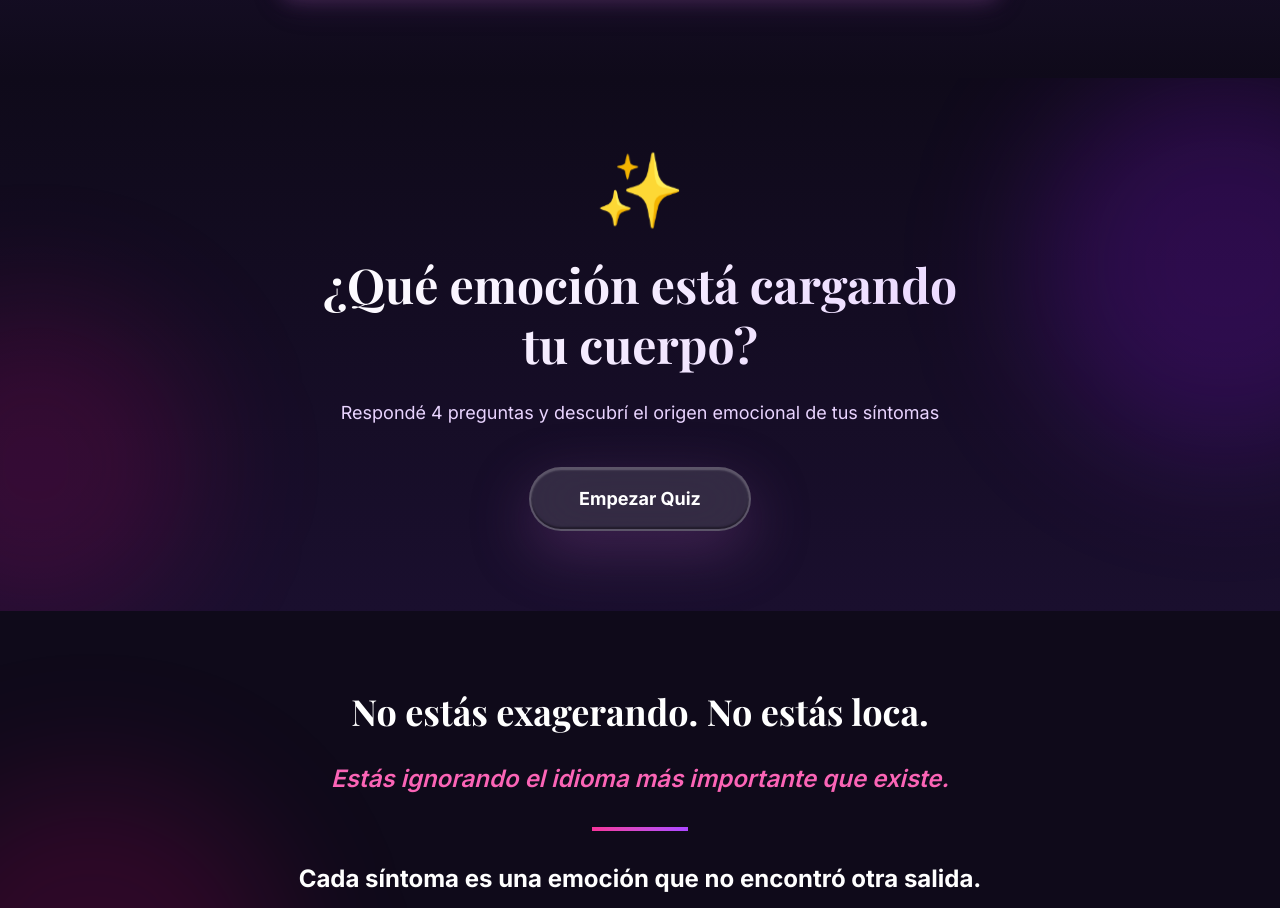
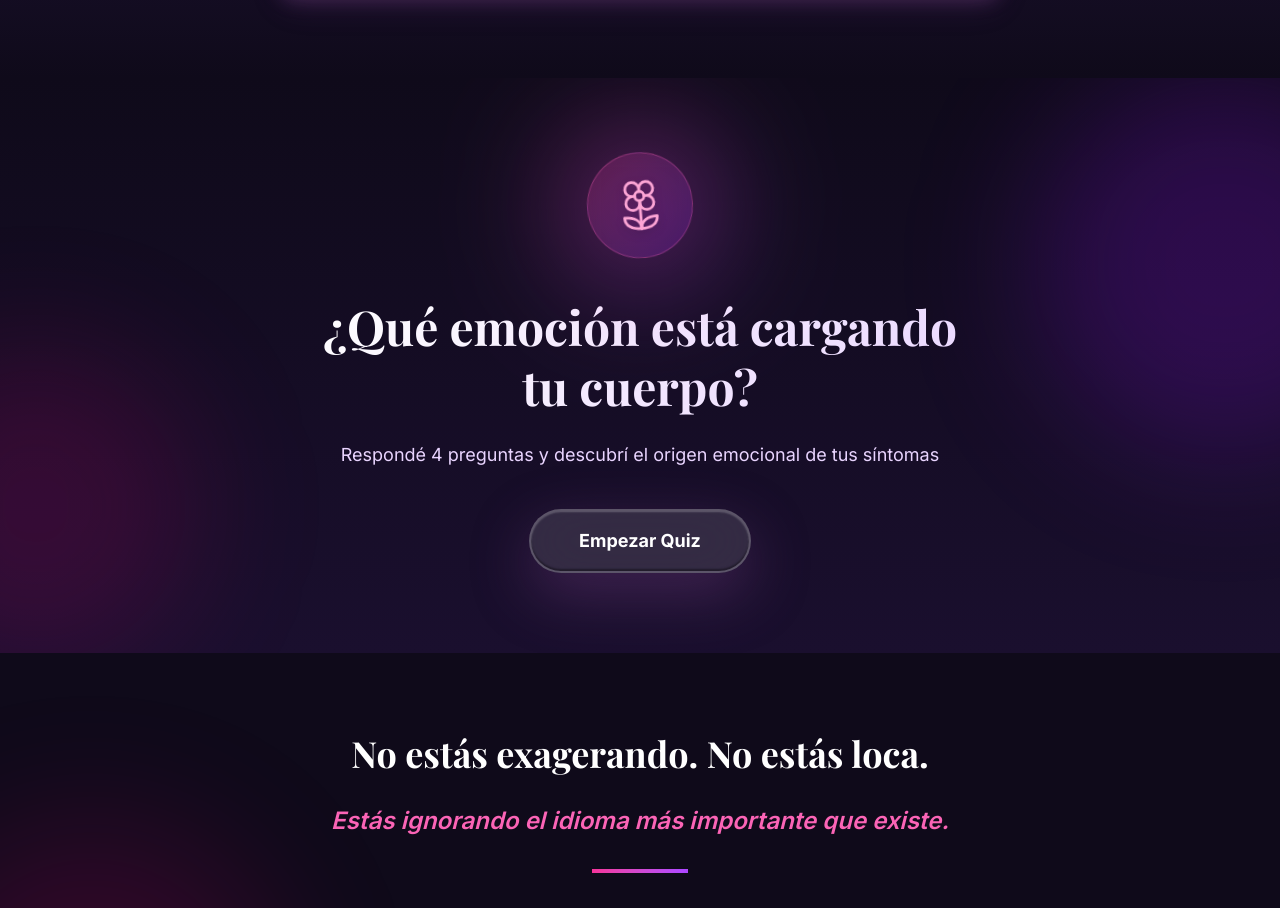
Before and after one commit to sandramon2412-png/tubiodescodificacion, a React (Vite) app: page / in a window 1280 px wide. Shown: the part 2280-3188 px from the top of the page. Built offline with nearby package versions, Linux system fonts and the light colour scheme; a web font is replaced by a local one.

Commit message:
Replace quiz sparkle emoji with premium animated flower icon
Co-Authored-By: Claude Sonnet 4.6 <noreply@anthropic.com>
Claude-Session: https://claude.ai/code/session_019vF8A98QFPJn8rXgkhgZCJ

```diff
--- a/Landing.tsx
+++ b/Landing.tsx
@@ -90,7 +90,18 @@ function QuizSection({ paymentUrl }: { paymentUrl: string }) {
         <AnimatePresence mode="wait">
           {paso === "intro" && (
             <motion.div key="intro" initial={{ opacity: 0, y: 20 }} animate={{ opacity: 1, y: 0 }} exit={{ opacity: 0, y: -20 }} className="text-center">
-              <motion.div className="text-7xl mb-6 animate-float">✨</motion.div>
+              <motion.div
+                className="mb-8 flex justify-center"
+                animate={{ y: [0, -10, 0], rotate: [0, 5, -5, 0] }}
+                transition={{ duration: 4, repeat: Infinity, ease: "easeInOut" }}
+              >
+                <div className="relative">
+                  <div className="absolute inset-0 rounded-full bg-gradient-to-br from-pink-500/40 to-purple-500/40 blur-2xl scale-150" />
+                  <div className="relative bg-gradient-to-br from-pink-500/20 to-purple-600/20 border border-pink-400/30 backdrop-blur-sm rounded-full p-6">
+                    <Flower2 className="w-14 h-14 text-pink-300 drop-shadow-lg" strokeWidth={1.2} />
+                  </div>
+                </div>
+              </motion.div>
               <h2 className="text-4xl sm:text-5xl font-bold text-white mb-6 leading-tight text-gradient-white">¿Qué emoción está cargando tu cuerpo?</h2>
               <p className="text-purple-200 text-lg mb-10 leading-relaxed">Respondé 4 preguntas y descubrí el origen emocional de tus síntomas</p>
               <motion.button
```
